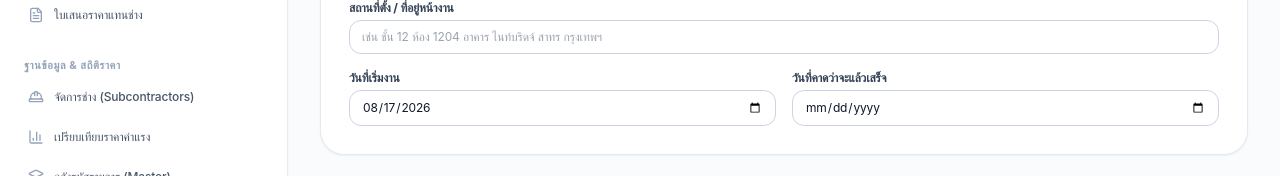
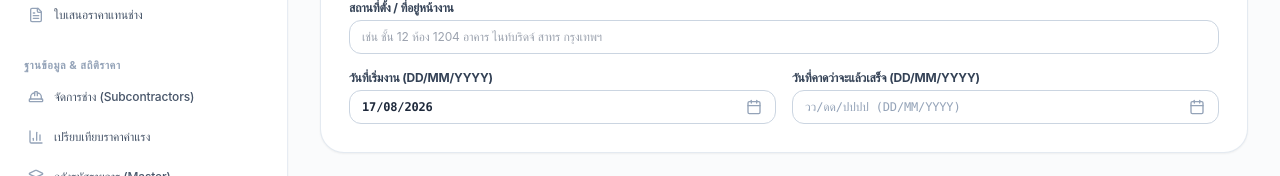
Before and after one commit to UTY-account/install-uty-lbr, a Next.js app: page /jobs/new in a window 1280 px wide. Shown: the part 389-565 px from the top of the page. Built offline with nearby package versions, Linux system fonts and the light colour scheme; no server answers; the database is empty.

Commit message:
Use dedicated DatePicker component enforcing DD/MM/YYYY format across all forms

```diff
--- a/src/app/jobs/new/page.tsx
+++ b/src/app/jobs/new/page.tsx
@@ -17,6 +17,7 @@ import {
   FileSpreadsheet,
 } from 'lucide-react';
 import { useCompany } from '@/components/CompanyContext';
+import DatePicker from '@/components/DatePicker';
 import { formatCurrency } from '@/lib/utils';
 
 interface ContractItemDraft {
@@ -413,25 +414,21 @@ export default function NewJobPage() {
 
             <div>
               <label className="text-xs font-bold text-slate-700 block mb-1">
-                วันที่เริ่มงาน
+                วันที่เริ่มงาน (DD/MM/YYYY)
               </label>
-              <input
-                type="date"
+              <DatePicker
                 value={startDate}
-                onChange={(e) => setStartDate(e.target.value)}
-                className="w-full px-3 py-2 rounded-xl bg-white border border-slate-300 text-xs text-slate-900 focus:ring-2 focus:ring-blue-500 shadow-2xs"
+                onChange={setStartDate}
               />
             </div>
 
             <div>
               <label className="text-xs font-bold text-slate-700 block mb-1">
-                วันที่คาดว่าจะแล้วเสร็จ
+                วันที่คาดว่าจะแล้วเสร็จ (DD/MM/YYYY)
               </label>
-              <input
-                type="date"
+              <DatePicker
                 value={endDate}
-                onChange={(e) => setEndDate(e.target.value)}
-                className="w-full px-3 py-2 rounded-xl bg-white border border-slate-300 text-xs text-slate-900 focus:ring-2 focus:ring-blue-500 shadow-2xs"
+                onChange={setEndDate}
               />
             </div>
           </div>
--- a/src/app/quotations/new/page.tsx
+++ b/src/app/quotations/new/page.tsx
@@ -3,6 +3,7 @@
 import React, { useState, useEffect, Suspense } from 'react';
 import { useRouter, useSearchParams } from 'next/navigation';
 import Link from 'next/link';
+import DatePicker from '@/components/DatePicker';
 import {
   FileText,
   ArrowLeft,
@@ -623,26 +624,22 @@ function NewQuotationContent() {
 
             <div>
               <label className="text-xs font-bold text-slate-700 block mb-1">
-                วันที่ออกเอกสาร
+                วันที่ออกเอกสาร (DD/MM/YYYY) *
               </label>
-              <input
-                type="date"
+              <DatePicker
                 value={quotationDate}
-                onChange={(e) => setQuotationDate(e.target.value)}
-                className="w-full px-3 py-2 rounded-xl bg-white border border-slate-300 text-xs text-slate-900 focus:ring-2 focus:ring-blue-500 shadow-2xs"
+                onChange={setQuotationDate}
                 required
               />
             </div>
 
             <div>
               <label className="text-xs font-bold text-slate-700 block mb-1">
-                กำหนดยืนราคาถึงวันที่
+                กำหนดยืนราคาถึงวันที่ (DD/MM/YYYY)
               </label>
-              <input
-                type="date"
+              <DatePicker
                 value={validUntil}
-                onChange={(e) => setValidUntil(e.target.value)}
-                className="w-full px-3 py-2 rounded-xl bg-white border border-slate-300 text-xs text-slate-900 focus:ring-2 focus:ring-blue-500 shadow-2xs"
+                onChange={setValidUntil}
               />
             </div>
           </div>
--- a/src/components/AddScheduleModal.tsx
+++ b/src/components/AddScheduleModal.tsx
@@ -14,6 +14,7 @@ import {
   Clock,
 } from 'lucide-react';
 import { formatCurrency, formatISODate } from '@/lib/utils';
+import DatePicker from '@/components/DatePicker';
 
 interface AddScheduleModalProps {
   initialJobId?: string;
@@ -254,26 +255,22 @@ export function AddScheduleModal({
             {/* Start & End Date */}
             <div>
               <label className="text-xs font-bold text-slate-700 block mb-1">
-                วันที่เริ่มเข้าทำงาน *
+                วันที่เริ่มเข้าทำงาน (DD/MM/YYYY) *
               </label>
-              <input
-                type="date"
+              <DatePicker
                 value={startDate}
-                onChange={(e) => setStartDate(e.target.value)}
-                className="w-full px-3 py-2 rounded-xl bg-white border border-slate-300 text-xs font-medium text-slate-900 focus:ring-2 focus:ring-blue-500 shadow-2xs"
+                onChange={setStartDate}
                 required
               />
             </div>
 
             <div>
               <label className="text-xs font-bold text-slate-700 block mb-1">
-                วันที่คาดว่าจะเสร็จสิ้น
+                วันที่คาดว่าจะเสร็จสิ้น (DD/MM/YYYY) *
               </label>
-              <input
-                type="date"
+              <DatePicker
                 value={endDate}
-                onChange={(e) => setEndDate(e.target.value)}
-                className="w-full px-3 py-2 rounded-xl bg-white border border-slate-300 text-xs font-medium text-slate-900 focus:ring-2 focus:ring-blue-500 shadow-2xs"
+                onChange={setEndDate}
                 required
               />
             </div>
--- /dev/null
+++ b/src/components/DatePicker.tsx
@@ -0,0 +1,115 @@
+'use client';
+
+import React, { useRef, useState, useEffect } from 'react';
+import { Calendar as CalendarIcon } from 'lucide-react';
+
+interface DatePickerProps {
+  value: string; // "YYYY-MM-DD" or ""
+  onChange: (value: string) => void;
+  placeholder?: string;
+  className?: string;
+  required?: boolean;
+  disabled?: boolean;
+}
+
+export default function DatePicker({
+  value,
+  onChange,
+  placeholder = 'วว/ดด/ปปปป (DD/MM/YYYY)',
+  className = '',
+  required = false,
+  disabled = false,
+}: DatePickerProps) {
+  const hiddenInputRef = useRef<HTMLInputElement>(null);
+
+  // Convert YYYY-MM-DD -> DD/MM/YYYY for display
+  const formatDisplay = (isoDate: string) => {
+    if (!isoDate) return '';
+    const parts = isoDate.split('-');
+    if (parts.length === 3) {
+      return `${parts[2]}/${parts[1]}/${parts[0]}`;
+    }
+    return isoDate;
+  };
+
+  const [displayValue, setDisplayValue] = useState(formatDisplay(value));
+
+  useEffect(() => {
+    setDisplayValue(formatDisplay(value));
+  }, [value]);
+
+  // When user manually types DD/MM/YYYY
+  const handleTextChange = (e: React.ChangeEvent<HTMLInputElement>) => {
+    const input = e.target.value;
+    setDisplayValue(input);
+
+    const clean = input.trim();
+    const match = clean.match(/^(\d{1,2})[\/\-](\d{1,2})[\/\-](\d{4})$/);
+    if (match) {
+      const day = match[1].padStart(2, '0');
+      const month = match[2].padStart(2, '0');
+      const year = match[3];
+      const iso = `${year}-${month}-${day}`;
+      const d = new Date(iso);
+      if (!isNaN(d.getTime())) {
+        onChange(iso);
+      }
+    } else if (clean === '') {
+      onChange('');
+    }
+  };
+
+  const handleCalendarClick = () => {
+    const el = hiddenInputRef.current;
+    if (el && !disabled) {
+      try {
+        if (typeof (el as any).showPicker === 'function') {
+          (el as any).showPicker();
+        } else {
+          el.focus();
+        }
+      } catch (_) {
+        el.focus();
+      }
+    }
+  };
+
+  const handleHiddenDateChange = (e: React.ChangeEvent<HTMLInputElement>) => {
+    const val = e.target.value; // YYYY-MM-DD
+    onChange(val);
+    setDisplayValue(formatDisplay(val));
+  };
+
+  return (
+    <div className={`relative flex items-center ${className}`}>
+      <input
+        type="text"
+        value={displayValue}
+        onChange={handleTextChange}
+        placeholder={placeholder}
+        required={required}
+        disabled={disabled}
+        className="w-full px-3 py-2 pr-10 rounded-xl bg-white border border-slate-300 text-xs font-mono font-bold text-slate-800 focus:outline-none focus:ring-2 focus:ring-blue-500 shadow-2xs transition-all placeholder:text-slate-400 placeholder:font-normal"
+      />
+      <button
+        type="button"
+        onClick={handleCalendarClick}
+        disabled={disabled}
+        className="absolute right-2 text-slate-400 hover:text-blue-600 transition-colors p-1.5 rounded-lg hover:bg-slate-100"
+        title="เลือกวันที่จากปฏิทิน"
+      >
+        <CalendarIcon className="w-4 h-4" />
+      </button>
+
+      {/* Hidden native input for browser calendar picker popup */}
+      <input
+        ref={hiddenInputRef}
+        type="date"
+        value={value || ''}
+        onChange={handleHiddenDateChange}
+        tabIndex={-1}
+        className="sr-only"
+      />
+    </div>
+  );
+}
--- a/src/components/EditPaymentModal.tsx
+++ b/src/components/EditPaymentModal.tsx
@@ -16,6 +16,7 @@ import {
   Clock,
 } from 'lucide-react';
 import { formatCurrency, formatMoney, formatThaiDate, formatISODate } from '@/lib/utils';
+import DatePicker from '@/components/DatePicker';
 
 interface EditPaymentModalProps {
   payment: {
@@ -272,13 +273,11 @@ export function EditPaymentModal({ payment, contract, onClose, onSuccess }: Edit
 
               <div>
                 <label className="text-xs font-bold text-slate-700 block mb-1">
-                  วันที่จ่ายเงิน
+                  วันที่จ่ายเงิน (DD/MM/YYYY) *
                 </label>
-                <input
-                  type="date"
+                <DatePicker
                   value={paymentDate}
-                  onChange={(e) => setPaymentDate(e.target.value)}
-                  className="w-full px-3 py-2 rounded-xl bg-white border border-slate-300 text-xs font-medium text-slate-800 focus:ring-2 focus:ring-blue-500"
+                  onChange={setPaymentDate}
                   required
                 />
               </div>
--- a/src/components/PaymentModal.tsx
+++ b/src/components/PaymentModal.tsx
@@ -14,6 +14,7 @@ import {
   Building,
 } from 'lucide-react';
 import { formatCurrency, formatMoney, formatThaiDate, formatThaiIDCard } from '@/lib/utils';
+import DatePicker from '@/components/DatePicker';
 
 interface PaymentModalProps {
   contract: {
@@ -260,13 +261,11 @@ export function PaymentModal({ contract, jobTitle, onClose, onSuccess }: Payment
 
               <div>
                 <label className="text-xs font-bold text-slate-700 block mb-1.5">
-                  วันที่จ่ายเงิน
+                  วันที่จ่ายเงิน (DD/MM/YYYY) *
                 </label>
-                <input
-                  type="date"
+                <DatePicker
                   value={paymentDate}
-                  onChange={(e) => setPaymentDate(e.target.value)}
-                  className="w-full px-3 py-2 rounded-xl bg-white border border-slate-300 text-xs font-medium text-slate-800 focus:ring-2 focus:ring-blue-500"
+                  onChange={setPaymentDate}
                   required
                 />
               </div>
--- a/src/components/UpdateScheduleStatusModal.tsx
+++ b/src/components/UpdateScheduleStatusModal.tsx
@@ -15,6 +15,7 @@ import {
   AlertTriangle,
 } from 'lucide-react';
 import { formatCurrency, formatThaiDate, formatISODate } from '@/lib/utils';
+import DatePicker from '@/components/DatePicker';
 
 interface UpdateScheduleStatusModalProps {
   schedule: {
@@ -281,21 +282,17 @@ export function UpdateScheduleStatusModal({
           {/* Start & End Dates Adjustment */}
           <div className="grid grid-cols-2 gap-3">
             <div>
-              <label className="text-xs font-bold text-slate-700 block mb-1">วันที่เริ่มเข้างาน</label>
-              <input
-                type="date"
+              <label className="text-xs font-bold text-slate-700 block mb-1">วันที่เริ่มเข้างาน (DD/MM/YYYY)</label>
+              <DatePicker
                 value={startDate}
-                onChange={(e) => setStartDate(e.target.value)}
-                className="w-full px-3 py-2 rounded-xl bg-white border border-slate-300 text-xs font-medium text-slate-900 shadow-2xs"
+                onChange={setStartDate}
               />
             </div>
             <div>
-              <label className="text-xs font-bold text-slate-700 block mb-1">วันที่สิ้นสุด/ส่งมอบ</label>
-              <input
-                type="date"
+              <label className="text-xs font-bold text-slate-700 block mb-1">วันที่สิ้นสุด/ส่งมอบ (DD/MM/YYYY)</label>
+              <DatePicker
                 value={endDate}
-                onChange={(e) => setEndDate(e.target.value)}
-                className="w-full px-3 py-2 rounded-xl bg-white border border-slate-300 text-xs font-medium text-slate-900 shadow-2xs"
+                onChange={setEndDate}
               />
             </div>
           </div>
```
